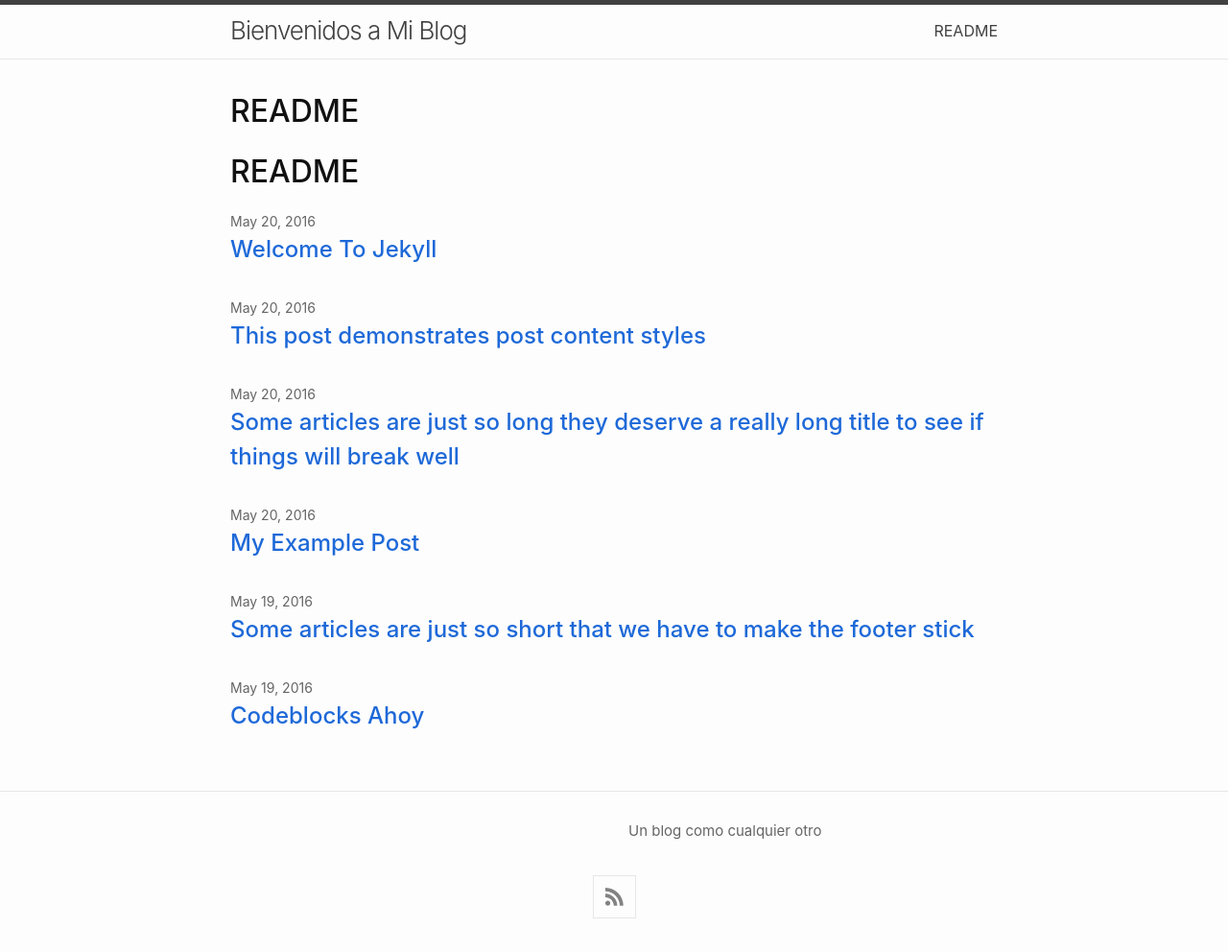
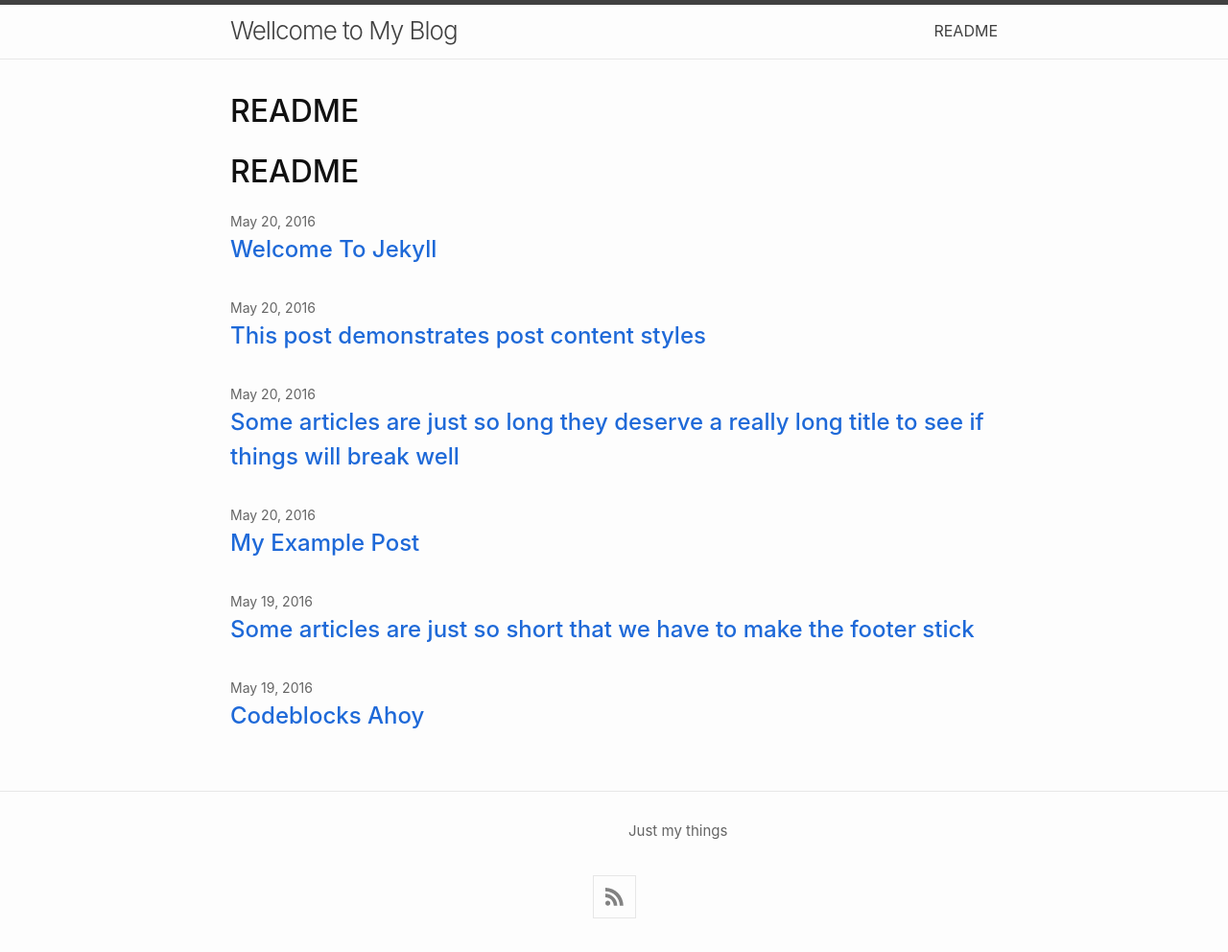
Before and after one commit to info-manuel/info-manuel.io, a Jekyll site: the page built from README.md, in a window 1280 px wide. Shown: the whole page at 96% size. Built offline with Jekyll 4.4.1, drawn with Linux system fonts in a browser that asks for light colours; our own code applies the rules of GitHub Pages for plain Markdown files.

Commit message:
Update _config.yml

```diff
--- a/_config.yml
+++ b/_config.yml
@@ -91,8 +91,8 @@
 #     part of social-links list.
 #   hide_site_feed_link: false
 
-title: Bienvenidos a Mi Blog
-description: Un blog como cualquier otro
+title: Wellcome to My Blog
+description: Just my things
 remote_theme: "jekyll/minima@1e8a445"
 plugins:
   - jekyll-feed
```
